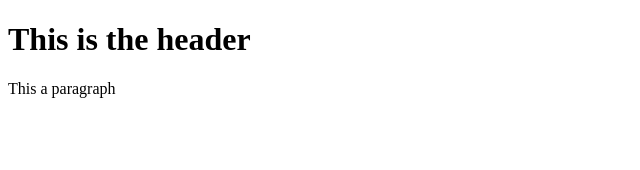
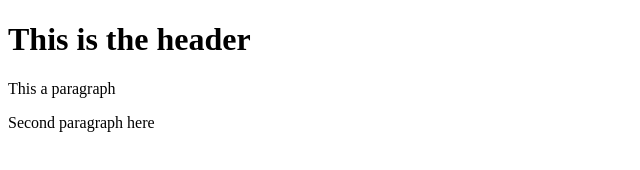
Before and after one commit to Sammyiel/bootstrap, a website: page index.html in a window 1280 px wide. Shown: the whole page, without its empty margins (0-640 px from the left). Drawn offline with Linux system fonts and the light colour scheme.

Commit message:
with .gitignore

```diff
--- a/index.html
+++ b/index.html
@@ -4,5 +4,6 @@
     <body>
         <h1>This is the header</h1>
         <p>This a paragraph</p>
+        <p>Second paragraph here</p>
     </body>
 </html>
```
Also changed, not shown: package.json (added, +24 -0 lines), 2 other files.
